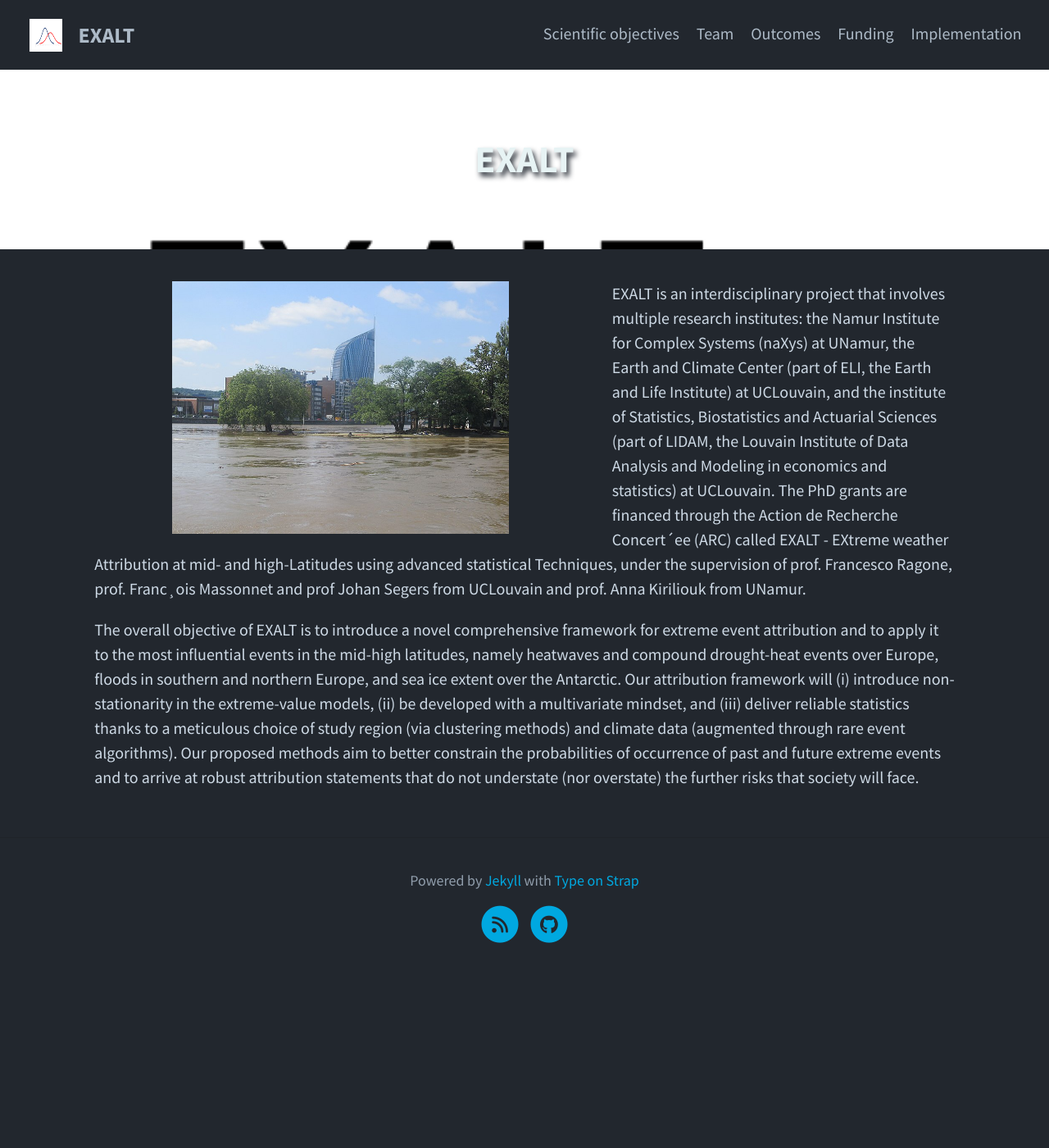
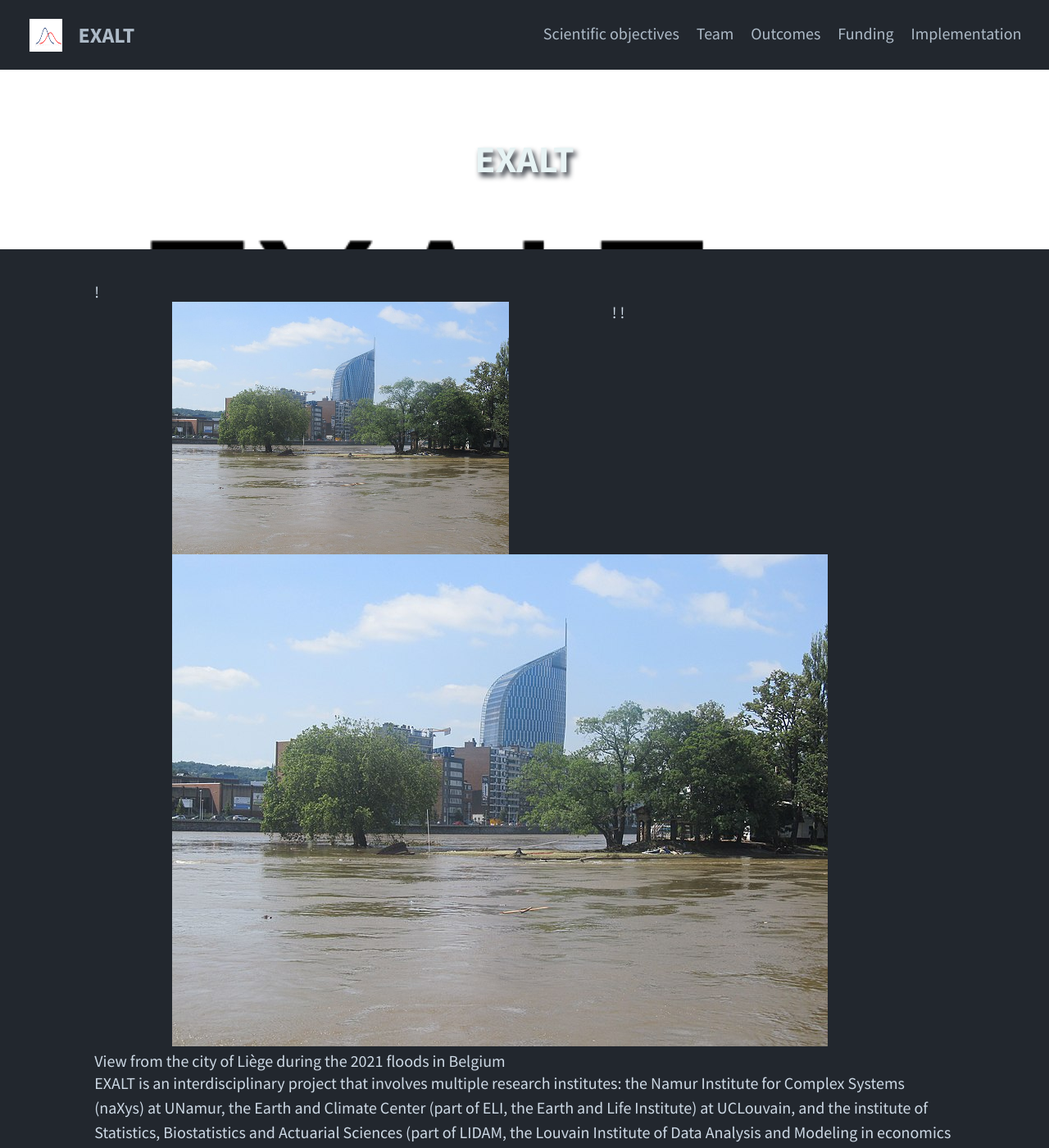
Before and after one commit to frragone/exalt-project.github.io, a Jekyll site: the page built from index.html, in a window 1280 px wide and 1400 px high. Shown: the whole window at 82% size. Built offline with Jekyll 4.4.1, drawn with Linux system fonts in a browser that asks for light colours; a script that is not in the unit is left out; the list of posts is cut into pages by our own code.

Commit message:
Update index.html

```diff
--- a/index.html
+++ b/index.html
@@ -7,9 +7,14 @@ hide: true
 ---
 
 <div>
-  <div class="image">
-    <img src="assets/img/July_2021_floods_in_Liège.08.jpg" alt="Floods in Liège (Belgium), July 2021" align="left" width="600">
-  </div>
+  !<div class="image">
+  !  <img src="assets/img/July_2021_floods_in_Liège.08.jpg" alt="Floods in Liège (Belgium), July 2021" align="left" width="600">
+  !</div>
+
+  <figure>
+  <img src="assets/img/July_2021_floods_in_Liège.08.jpg" alt="Floods" />
+  <figcaption>View from the city of Liège during the 2021 floods in Belgium</figcaption>
+  </figure>
 
   <div class="home-text">
     <p> EXALT is an interdisciplinary project that involves multiple research institutes: the Namur Institute for Complex Systems (naXys) at UNamur, the Earth and Climate Center (part of ELI, the Earth and Life Institute) at UCLouvain, and the institute of Statistics, Biostatistics and Actuarial Sciences (part of LIDAM, the Louvain Institute of Data Analysis and Modeling in economics and statistics) at UCLouvain. The PhD grants are financed through the Action de Recherche Concert´ee (ARC) called EXALT - EXtreme
```
